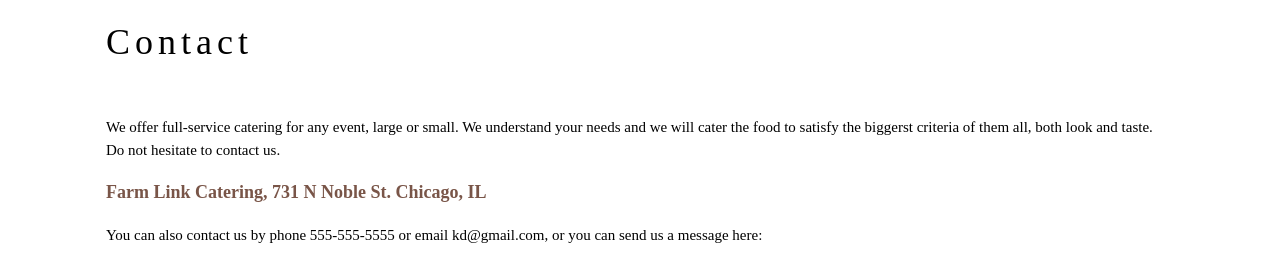
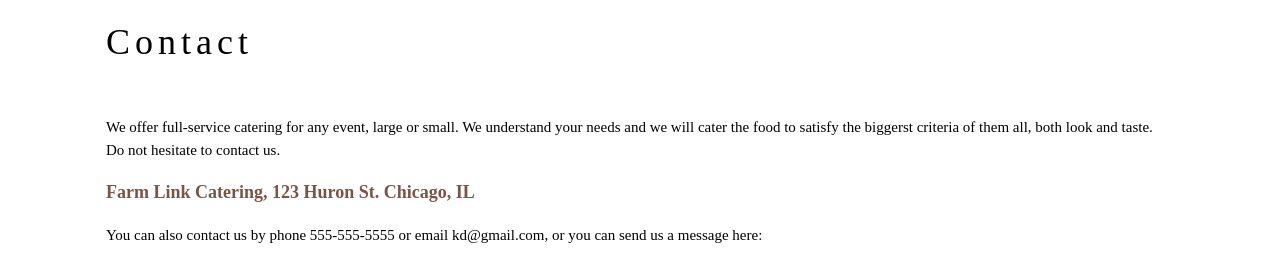
Before and after one commit to kallientita/rehearsal-dinner, a plain HTML site: page index.html in a window 1280 px wide. Shown: the part 2789-3061 px from the top of the page. Drawn offline with nearby package versions, Linux system fonts and the light colour scheme.

Commit message:
Update index.html

```diff
--- a/index.html
+++ b/index.html
@@ -90,7 +90,7 @@ h1, h2, h3, h4, h5, h6 {
   <div class="w3-container w3-padding-64" id="contact">
     <h1>Contact</h1><br>
     <p>We offer full-service catering for any event, large or small. We understand your needs and we will cater the food to satisfy the biggerst criteria of them all, both look and taste. Do not hesitate to contact us.</p>
-    <p class="w3-text-brown w3-large contact-us"><b>Farm Link Catering, 731 N Noble St. Chicago, IL</b></p>
+    <p class="w3-text-brown w3-large contact-us"><b>Farm Link Catering, 123 Huron St. Chicago, IL</b></p>
     <p>You can also contact us by phone 555-555-5555 or email kd@gmail.com, or you can send us a message here:</p>
     <form action="/action_page.php" target="_blank">
       <p><input class="w3-input w3-padding-16" type="text" placeholder="Name" required name="Name"></p>
```
